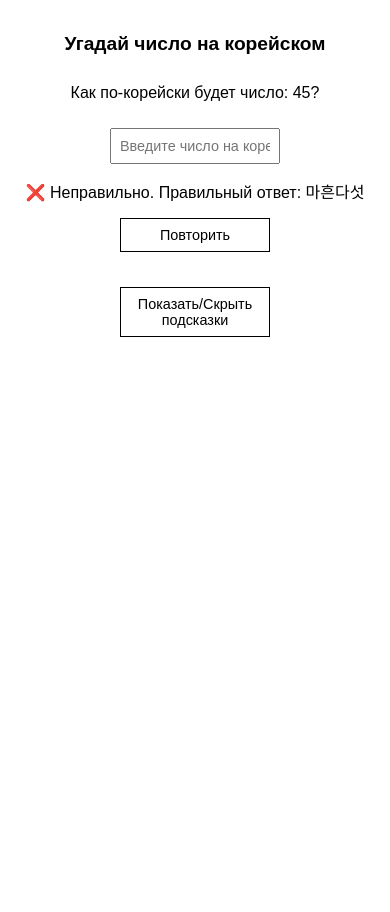
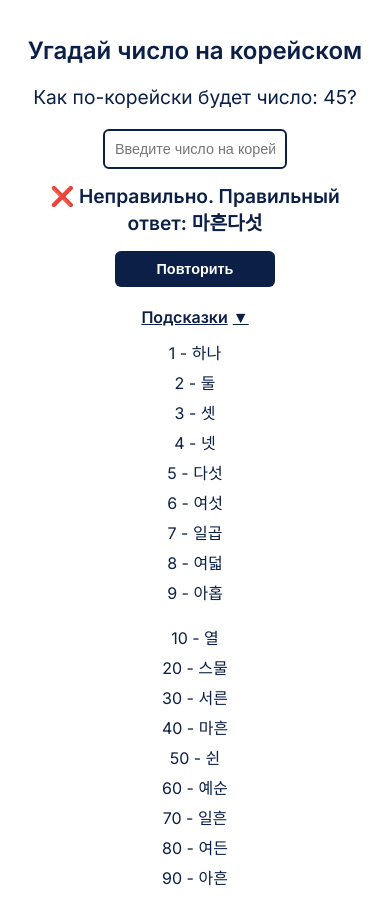
Before and after one commit to Dmitry-tsoy/korean-numbers, a plain HTML site: page index.html in a window 390 px wide. Both pictures are taken after a click on the button "Проверить". Before the commit the page ends 884 px from the top, so only its background shows below. Drawn offline with Linux system fonts and the light colour scheme.

Commit message:
Update index.html

```diff
--- a/index.html
+++ b/index.html
@@ -4,78 +4,99 @@
 <meta charset="UTF-8">
 <meta name="viewport" content="width=device-width, initial-scale=1.0">
 <title>Korean Numbers Quiz</title>
+<link href="https://fonts.googleapis.com/css2?family=Inter:wght@400;600&display=swap" rel="stylesheet">
 <style>
     body {
-            font-family: Arial, sans-serif;
+        font-family: 'Inter', sans-serif;
         display: flex;
         flex-direction: column;
         align-items: center;
         justify-content: flex-start;
         min-height: 100vh;
-            margin: 20px;
+        margin: 0;
+        padding: 20px;
+        background-color: #ffffff;
+        color: #0B1F47;
         text-align: center;
     }
     h1 {
-            font-size: 1.5rem;
+        font-size: 1.8rem;
+        margin-bottom: 10px;
+    }
+    #question {
+        font-size: 1.2rem;
+        margin: 10px 0;
     }
     input {
-            padding: 10px;
+        padding: 12px;
         font-size: 1rem;
         text-align: center;
+        width: 220px;
+        border: 2px solid #0B1F47;
+        border-radius: 6px;
         margin-top: 10px;
-            width: 200px;
+        outline: none;
+    }
+    input:focus {
+        border-color: #A6D8FF;
+        box-shadow: 0 0 5px #A6D8FF;
     }
     button {
         margin-top: 15px;
-            padding: 10px;
+        padding: 12px;
         font-size: 1rem;
         cursor: pointer;
-            width: 200px;
-            border: 1px solid #000;
-            background: none;
+        width: 220px;
+        border: none;
+        border-radius: 6px;
+        background-color: #0B1F47;
+        color: white;
+        font-weight: 600;
+        transition: background-color 0.3s;
+    }
+    button:hover {
+        background-color: #A6D8FF;
+        color: #0B1F47;
     }
     .result {
         margin-top: 15px;
         font-size: 1.2rem;
+        font-weight: 600;
     }
     .hints {
         margin-top: 20px;
-            text-align: center;
+        font-weight: 600;
+        text-decoration: underline;
+        cursor: pointer;
+        display: inline-flex;
+        align-items: center;
+        font-size: 1rem;
+        color: #0B1F47;
     }
-        .hints-table {
+    .hints span {
+        margin-left: 5px;
+        transition: transform 0.3s;
+    }
+    .hints-content {
+        display: none;
+        margin-top: 10px;
         display: flex;
+        gap: 40px;
         justify-content: center;
-            gap: 40px;
-            margin-top: 10px;
+        flex-wrap: wrap;
     }
     table {
         border-collapse: collapse;
-            text-align: left;
     }
-        td, th {
-            padding: 2px 5px;
-        }
-        #hintsContent {
-            display: none;
+    td {
+        padding: 3px 6px;
     }
 
-        /* Адаптив для мобильных */
+    /* Адаптив */
     @media (max-width: 480px) {
-            h1 {
-                font-size: 1.2rem;
-            }
-            input, button {
-                width: 150px;
-                font-size: 0.9rem;
-                padding: 8px;
-            }
-            .result {
-                font-size: 1rem;
-            }
-            .hints-table {
-                flex-direction: column;
-                gap: 20px;
-            }
+        h1 { font-size: 1.5rem; }
+        input, button { width: 160px; font-size: 0.9rem; padding: 10px; }
+        .hints-content { flex-direction: column; gap: 15px; }
     }
 </style>
 </head>
@@ -87,83 +108,101 @@
 <div class="result" id="result"></div>
 <button id="retryBtn" style="display:none;">Повторить</button>
 
-    <div class="hints">
-        <button id="toggleHintsBtn">Показать/Скрыть подсказки</button>
-        <div id="hintsContent" class="hints-table">
+<div class="hints" id="toggleHintsBtn">
+    Подсказки <span id="chevron">▼</span>
+</div>
+<div class="hints-content" id="hintsContent">
     <table>
-                <thead><tr><th>Единицы</th><th>Корейский</th></tr></thead>
         <tbody>
-                    <tr><td>1</td><td>하나</td></tr>
-                    <tr><td>2</td><td>둘</td></tr>
-                    <tr><td>3</td><td>셋</td></tr>
-                    <tr><td>4</td><td>넷</td></tr>
-                    <tr><td>5</td><td>다섯</td></tr>
-                    <tr><td>6</td><td>여섯</td></tr>
-                    <tr><td>7</td><td>일곱</td></tr>
-                    <tr><td>8</td><td>여덟</td></tr>
-                    <tr><td>9</td><td>아홉</td></tr>
+            <tr><td>1 - 하나</td></tr>
+            <tr><td>2 - 둘</td></tr>
+            <tr><td>3 - 셋</td></tr>
+            <tr><td>4 - 넷</td></tr>
+            <tr><td>5 - 다섯</td></tr>
+            <tr><td>6 - 여섯</td></tr>
+            <tr><td>7 - 일곱</td></tr>
+            <tr><td>8 - 여덟</td></tr>
+            <tr><td>9 - 아홉</td></tr>
         </tbody>
     </table>
-
     <table>
-                <thead><tr><th>Десятки</th><th>Корейский</th></tr></thead>
         <tbody>
-                    <tr><td>10</td><td>열</td></tr>
-                    <tr><td>20</td><td>스물</td></tr>
-                    <tr><td>30</td><td>서른</td></tr>
-                    <tr><td>40</td><td>마흔</td></tr>
-                    <tr><td>50</td><td>쉰</td></tr>
-                    <tr><td>60</td><td>예순</td></tr>
-                    <tr><td>70</td><td>일흔</td></tr>
-                    <tr><td>80</td><td>여든</td></tr>
-                    <tr><td>90</td><td>아흔</td></tr>
+            <tr><td>10 - 열</td></tr>
+            <tr><td>20 - 스물</td></tr>
+            <tr><td>30 - 서른</td></tr>
+            <tr><td>40 - 마흔</td></tr>
+            <tr><td>50 - 쉰</td></tr>
+            <tr><td>60 - 예순</td></tr>
+            <tr><td>70 - 일흔</td></tr>
+            <tr><td>80 - 여든</td></tr>
+            <tr><td>90 - 아흔</td></tr>
         </tbody>
     </table>
-        </div>
 </div>
 
 <script>
 const koreanNumbers = {
-            1: "하나", 2: "둘", 3: "셋", 4: "넷", 5: "다섯", 6: "여섯", 7: "일곱", 8: "여덟", 9: "아홉", 10: "열",
-            11: "열하나", 12: "열둘", 13: "열셋", 14: "열넷", 15: "열다섯", 16: "열여섯", 17: "열일곱", 18: "열여덟", 19: "열아홉", 20: "스물",
-            21: "스물하나", 22: "스물둘", 23: "스물셋", 24: "스물넷", 25: "스물다섯", 26: "스물여섯", 27: "스물일곱", 28: "스물여덟", 29: "스물아홉", 30: "서른",
-            31: "서른하나", 32: "서른둘", 33: "서른셋", 34: "서른넷", 35: "서른다섯", 36: "서른여섯", 37: "서른일곱", 38: "서른여덟", 39: "서른아홉", 40: "마흔",
-            41: "마흔하나", 42: "마흔둘", 43: "마흔셋", 44: "마흔넷", 45: "마흔다섯", 46: "마흔여섯", 47: "마흔일곱", 48: "마흔여덟", 49: "마흔아홉", 50: "쉰",
-            51: "쉰하나", 52: "쉰둘", 53: "쉰셋", 54: "쉰넷", 55: "쉰다섯", 56: "쉰여섯", 57: "쉰일곱", 58: "쉰여덟", 59: "쉰아홉", 60: "예순",
-            61: "예순하나", 62: "예순둘", 63: "예순셋", 64: "예순넷", 65: "예순다섯", 66: "예순여섯", 67: "예순일곱", 68: "예순여덟", 69: "예순아홉", 70: "일흔",
-            71: "일흔하나", 72: "일흔둘", 73: "일흔셋", 74: "일흔넷", 75: "일흔다섯", 76: "일흔여섯", 77: "일흔일곱", 78: "일흔여덟", 79: "일흔아홉", 80: "여든",
-            81: "여든하나", 82: "여든둘", 83: "여든셋", 84: "여든넷", 85: "여든다섯", 86: "여든여섯", 87: "여든일곱", 88: "여든여덟", 89: "여든아홉", 90: "아흔",
-            91: "아흔하나", 92: "아흔둘", 93: "아흔셋", 94: "아흔넷", 95: "아흔다섯", 96: "아흔여섯", 97: "아흔일곱", 98: "아흔여덟", 99: "아흔아홉"
+    1:"하나",2:"둘",3:"셋",4:"넷",5:"다섯",6:"여섯",7:"일곱",8:"여덟",9:"아홉",10:"열",
+    11:"열하나",12:"열둘",13:"열셋",14:"열넷",15:"열다섯",16:"열여섯",17:"열일곱",18:"열여덟",19:"열아홉",20:"스물",
+    21:"스물하나",22:"스물둘",23:"스물셋",24:"스물넷",25:"스물다섯",26:"스물여섯",27:"스물일곱",28:"스물여덟",29:"스물아홉",30:"서른",
+    31:"서른하나",32:"서른둘",33:"서른셋",34:"서른넷",35:"서른다섯",36:"서른여섯",37:"서른일곱",38:"서른여덟",39:"서른아홉",40:"마흔",
+    41:"마흔하나",42:"마흔둘",43:"마흔셋",44:"마흔넷",45:"마흔다섯",46:"마흔여섯",47:"마흔일곱",48:"마흔여덟",49:"마흔아홉",50:"쉰",
+    51:"쉰하나",52:"쉰둘",53:"쉰셋",54:"쉰넷",55:"쉰다섯",56:"쉰여섯",57:"쉰일곱",58:"쉰여덟",59:"쉰아홉",60:"예순",
+    61:"예순하나",62:"예순둘",63:"예순셋",64:"예순넷",65:"예순다섯",66:"예순여섯",67:"예순일곱",68:"예순여덟",69:"예순아홉",70:"일흔",
+    71:"일흔하나",72:"일흔둘",73:"일흔셋",74:"일흔넷",75:"일흔다섯",76:"일흔여섯",77:"일흔일곱",78:"일흔여덟",79:"일흔아홉",80:"여든",
+    81:"여든하나",82:"여든둘",83:"여든셋",84:"여든넷",85:"여든다섯",86:"여든여섯",87:"여든일곱",88:"여든여덟",89:"여든아홉",90:"아흔",
+    91:"아흔하나",92:"아흔둘",93:"아흔셋",94:"아흔넷",95:"아흔다섯",96:"아흔여섯",97:"아흔일곱",98:"아흔여덟",99:"아흔아홉"
 };
 
 let currentNumber;
 
-        function startQuiz() {
-            currentNumber = Math.floor(Math.random() * 99) + 1;
+function startQuiz(){
+    currentNumber = Math.floor(Math.random()*99)+1;
     document.getElementById("question").textContent = `Как по-корейски будет число: ${currentNumber}?`;
     document.getElementById("answer").value = "";
     document.getElementById("result").textContent = "";
-            document.getElementById("retryBtn").style.display = "none";
-            document.getElementById("checkBtn").style.display = "block";
+    document.getElementById("retryBtn").style.display="none";
+    document.getElementById("checkBtn").style.display="block";
 }
 
-        document.getElementById("checkBtn").addEventListener("click", () => {
+function speakKorean(text) {
+    if ('speechSynthesis' in window) {
+        const utterance = new SpeechSynthesisUtterance(text);
+        const voices = window.speechSynthesis.getVoices();
+        const koreanVoice = voices.find(v => v.lang.startsWith('ko')) || voices[0];
+        utterance.voice = koreanVoice;
+        utterance.lang = 'ko-KR';
+        window.speechSynthesis.speak(utterance);
+    } else {
+        console.log("Ваш браузер не поддерживает озвучивание.");
+    }
+}
+
+document.getElementById("checkBtn").addEventListener("click", ()=>{
     const userAnswer = document.getElementById("answer").value.trim();
     const correctAnswer = koreanNumbers[currentNumber];
-            if (userAnswer === correctAnswer) {
+    if(userAnswer === correctAnswer){
         document.getElementById("result").textContent = "✅ Правильно! Молодец!";
     } else {
         document.getElementById("result").textContent = `❌ Неправильно. Правильный ответ: ${correctAnswer}`;
     }
-            document.getElementById("checkBtn").style.display = "none";
-            document.getElementById("retryBtn").style.display = "block";
+    speakKorean(correctAnswer);
+    document.getElementById("checkBtn").style.display="none";
+    document.getElementById("retryBtn").style.display="block";
 });
 
 document.getElementById("retryBtn").addEventListener("click", startQuiz);
 
-        document.getElementById("toggleHintsBtn").addEventListener("click", () => {
-            const hints = document.getElementById("hintsContent");
-            hints.style.display = hints.style.display === "none" ? "flex" : "none";
+document.getElementById("toggleHintsBtn").addEventListener("click", ()=>{
+    const content = document.getElementById("hintsContent");
+    const chevron = document.getElementById("chevron");
+    if(content.style.display === "none" || content.style.display === ""){
+        content.style.display = "flex";
+        chevron.textContent = "▲";
+    } else {
+        content.style.display = "none";
+        chevron.textContent = "▼";
+    }
 });
 
 startQuiz();
```
Lines whose indentation alone changed are shown as unchanged.
